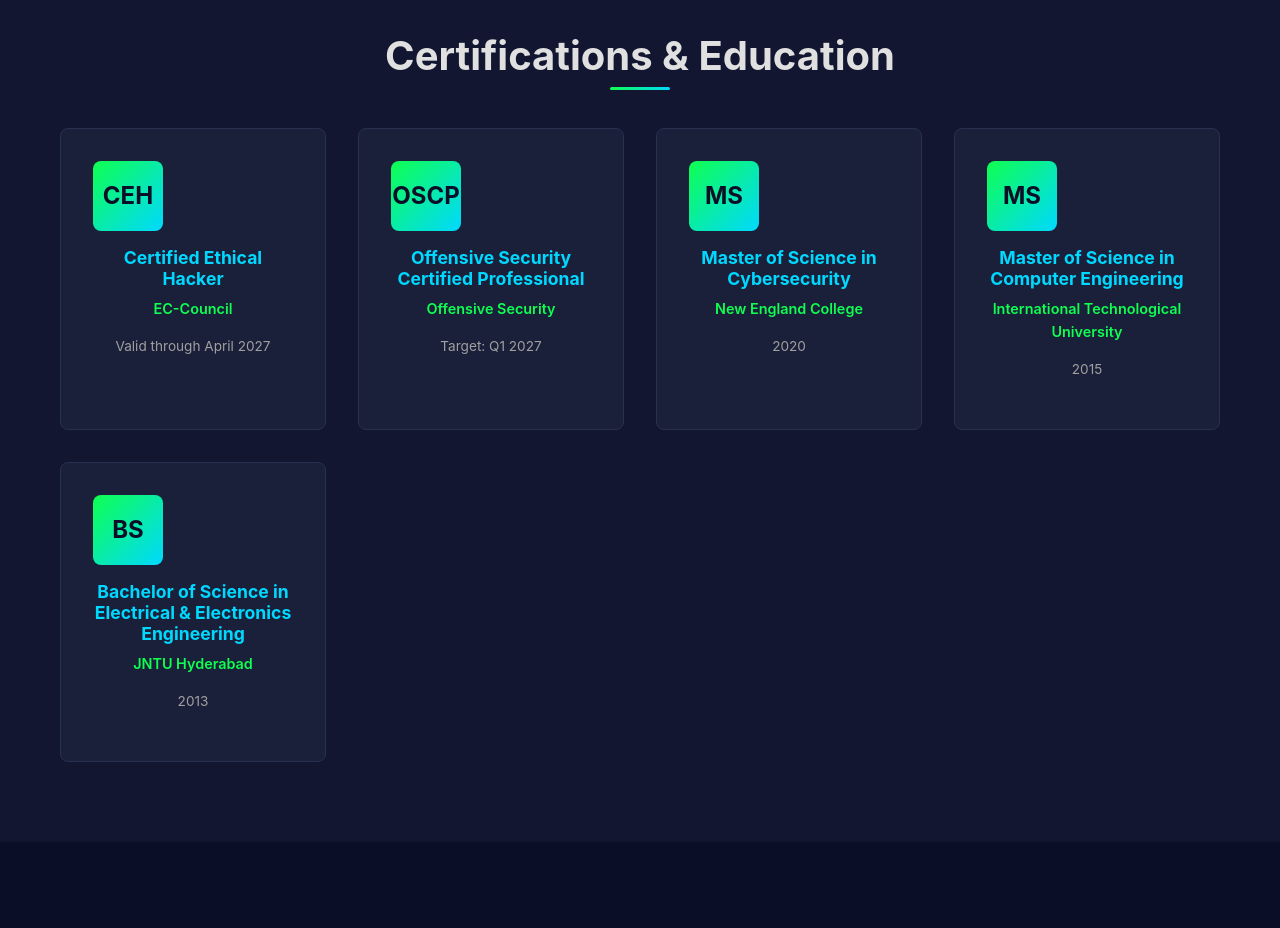
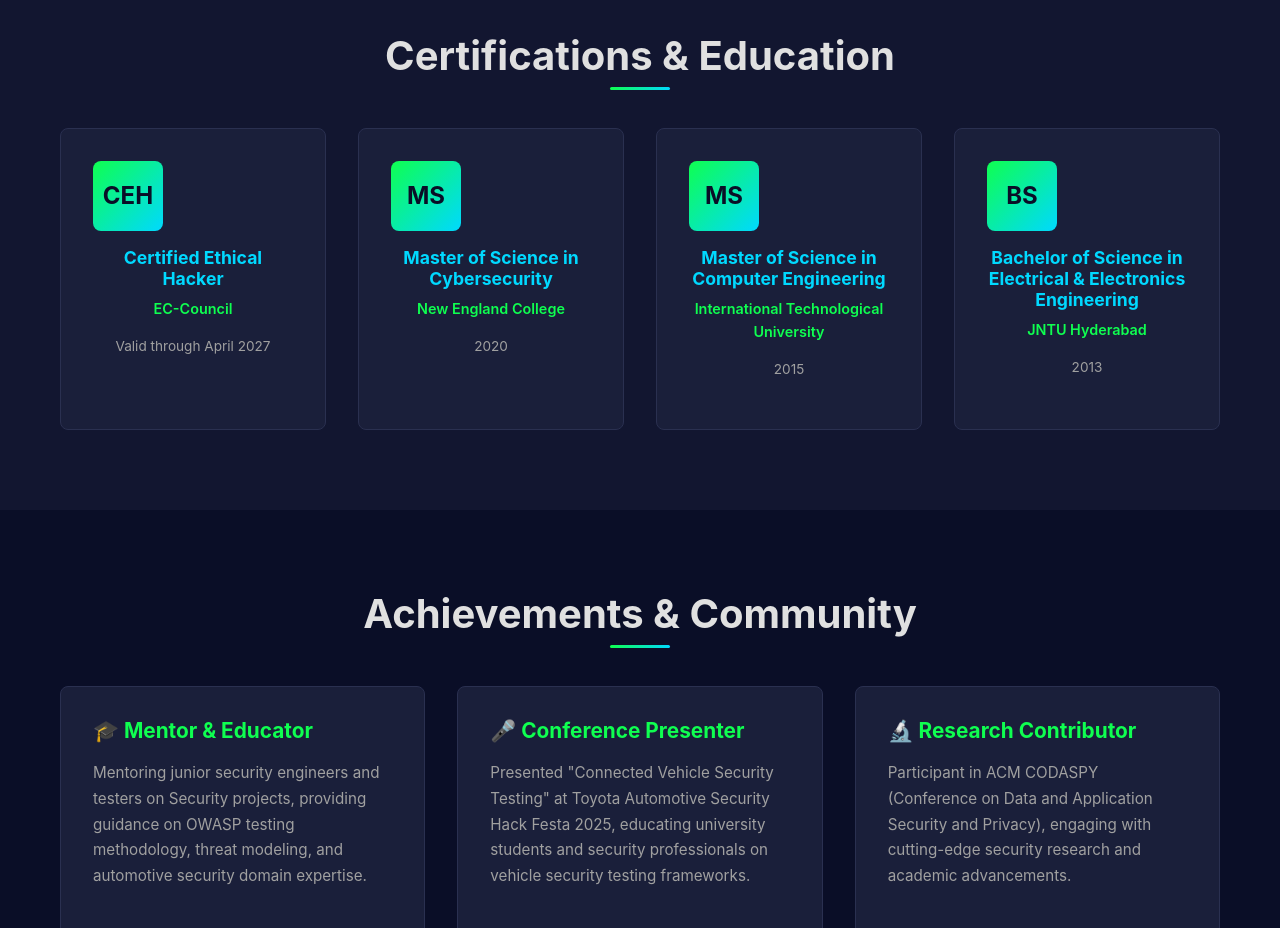
Before and after one commit to R-AppSec/PORTFOLIO, a plain HTML site: page index.html in a window 1280 px wide. Shown: the part 2920-3848 px from the top of the page. Drawn offline with Linux system fonts and the light colour scheme.

Commit message:
Update index.html

```diff
--- a/index.html
+++ b/index.html
@@ -212,12 +212,6 @@
                     <p class="cert-date">Valid through April 2027</p>
                 </div>
                 <div class="cert-item">
-                    <div class="cert-badge">OSCP</div>
-                    <h4>Offensive Security Certified Professional</h4>
-                    <p class="cert-issuer">Offensive Security</p>
-                    <p class="cert-date">Target: Q1 2027</p>
-                </div>
-                <div class="cert-item">
                     <div class="cert-badge">MS</div>
                     <h4>Master of Science in Cybersecurity</h4>
                     <p class="cert-issuer">New England College</p>
```
